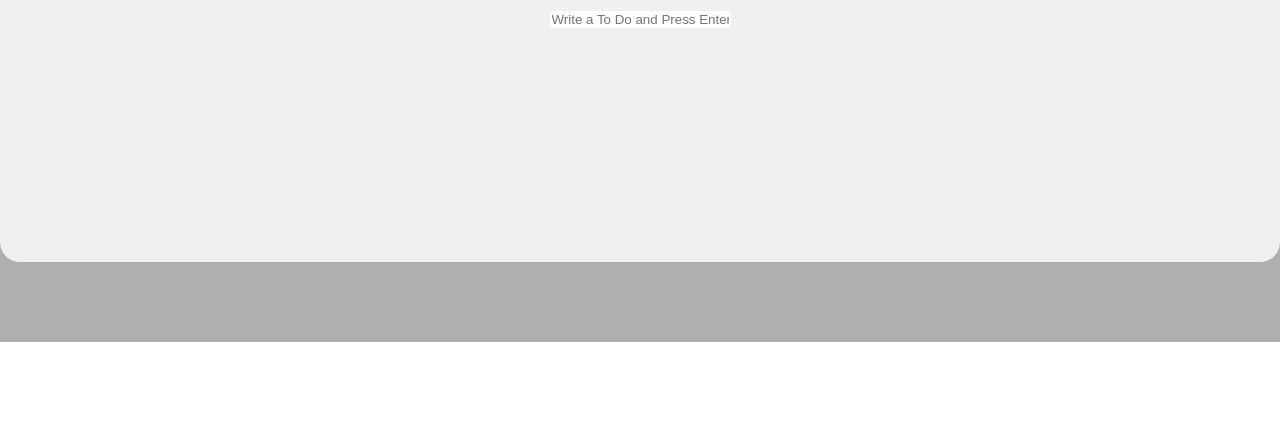
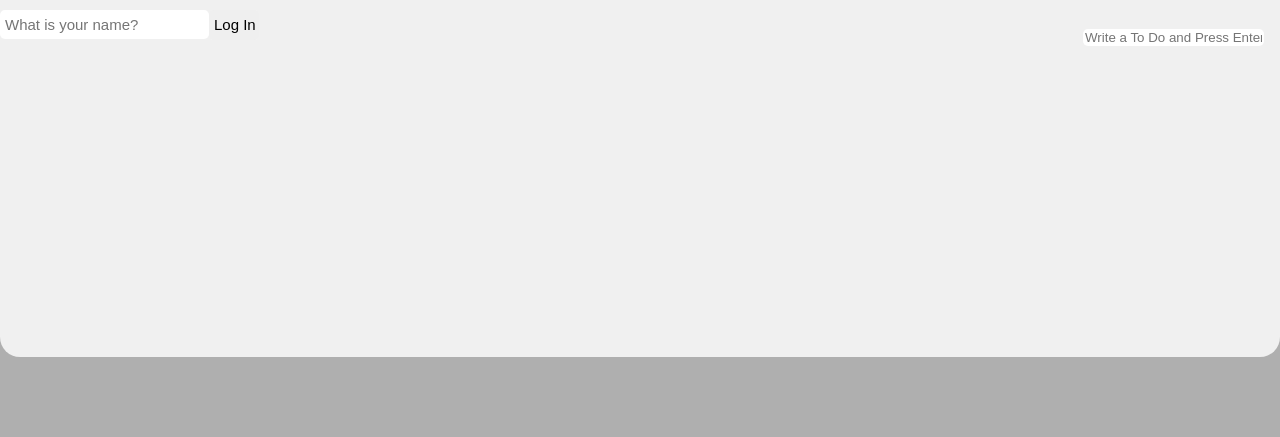
Before and after one commit to DonggiChae/chrome-clone-page, a plain HTML site: page index.html in a window 1280 px wide. Shown: the part 458-895 px from the top of the page. Before the commit the page ends 800 px from the top, so only its background shows below. Drawn offline with Linux system fonts and the light colour scheme.

Commit message:
Update index.html

```diff
--- a/index.html
+++ b/index.html
@@ -5,12 +5,9 @@
         <meta http-equiv="X-UA-Compatible" content="IE=edge">
         <meta name="viewport" content="width=device-width, initial-scale=1.0">
         <link rel="stylesheet" href="CSS/style.css">
-        <title>welcome</title>
+        <title>Do Your Best</title>
     </head>
     <body>
-        <div class="container">
-            <main class="main-contents">
-                <div class="split-view">
         <div class="status-bar">
             <div id="quote">
                 <span></span>
@@ -21,15 +18,8 @@
                 <span></span>
             </div>
         </div>
-                </div>
-                <div class="split-view middle">
-                    <h2 id="clock">00:00:00</h2>
-                    <form id="todo-form">
-                        <input type="text" placeholder="Write a To Do and Press Enter" />
-                    </form>
-                    <ul id="todo-list"></ul>
-                </div>
-                <div class="split-view">
+        <div class="container">
+            <main class="main-contents">
                 <form id="login-form" class="hidden hidden_login-form">
                     <input
                         required
@@ -40,7 +30,11 @@
                     <input class="submit_btn" type="submit" value="Log In" />
                 </form>
                 <h1 id="greeting" class="hidden"></h1>
-                </div>
+                    <h2 id="clock">00:00:00</h2>
+                    <form id="todo-form">
+                        <input type="text" placeholder="Write a To Do and Press Enter" />
+                    </form>
+                    <ul id="todo-list"></ul>
                 </main>
             </div>
 
```
Lines whose indentation alone changed are shown as unchanged.
